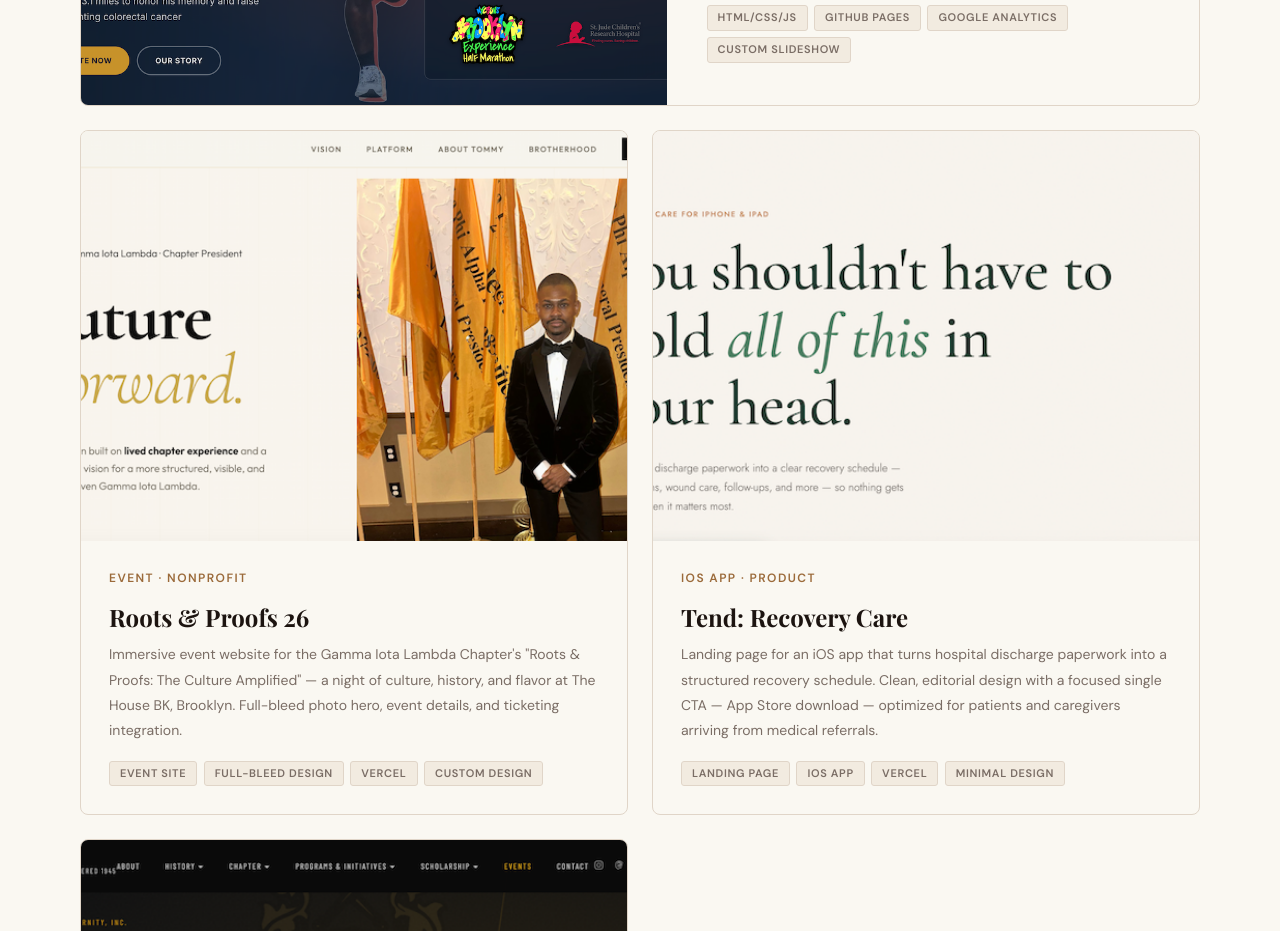
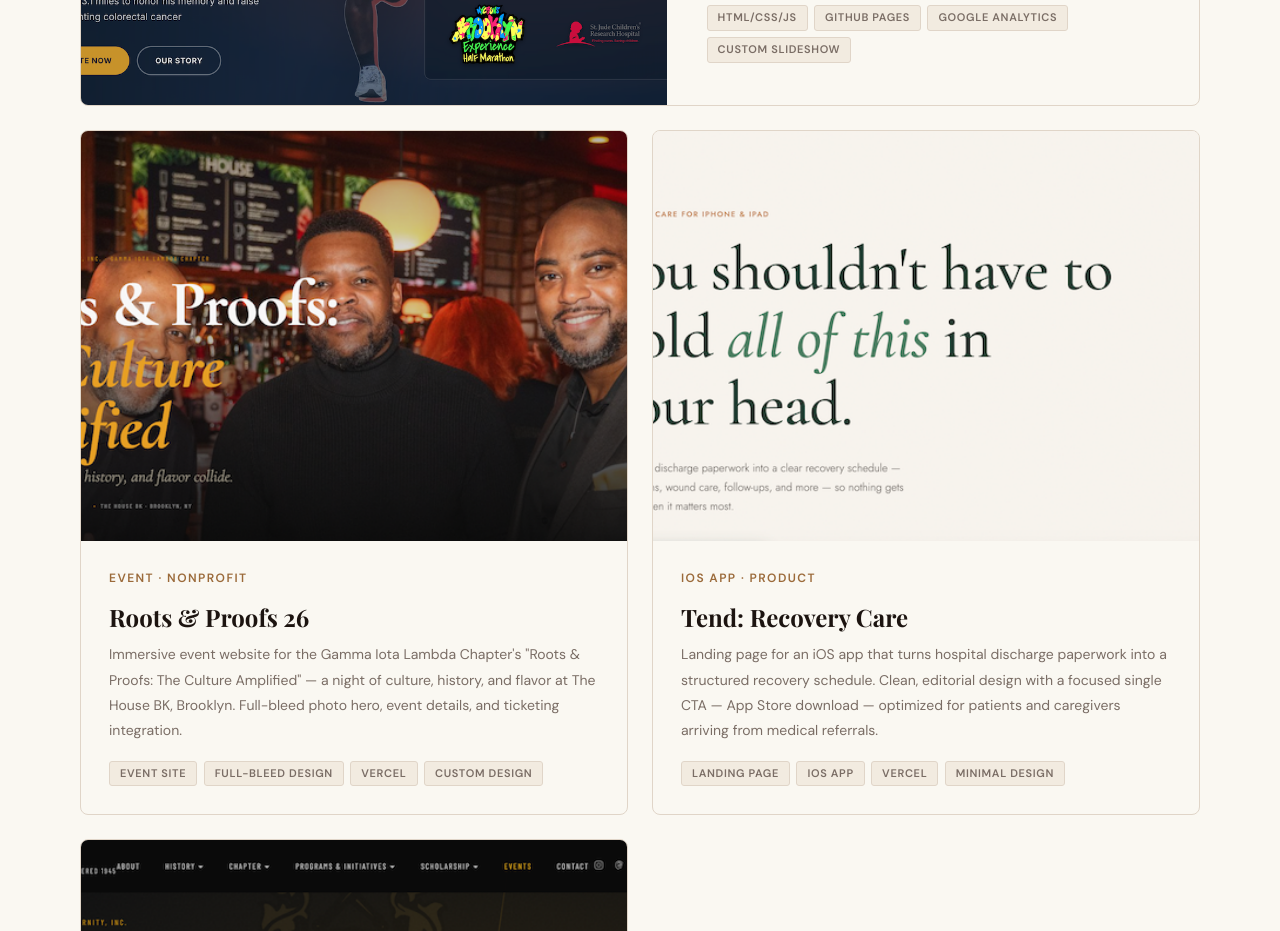
Before and after one commit to elaiken3/manhattanavestudio, a website: page index.html in a window 1280 px wide. Shown: the part 1400-2331 px from the top of the page. Drawn offline with nearby package versions, Linux system fonts and the light colour scheme; a web font is replaced by a local one.

Commit message:
Update project-card image for project-2

```diff
--- a/styles/mas.css
+++ b/styles/mas.css
@@ -448,7 +448,7 @@ p { line-height: var(--leading-relaxed); }
 
 /* Project screenshots */
 .project-card__img--1 { background-image: url('/public/project-miles.webp'); background-size: cover; background-position: top center; }
-.project-card__img--2 { background-image: url('/public/project-futureforward.webp'); background-size: cover; background-position: top center; }
+.project-card__img--2 { background-image: url('/public/project-rootsandproofs.webp'); background-size: cover; background-position: top center; }
 .project-card__img--3 { background-image: url('/public/project-tend.webp'); background-size: cover; background-position: top center; }
 .project-card__img--4 { background-image: url('/public/project-alphas.webp'); background-size: cover; background-position: top center; }
 
```
